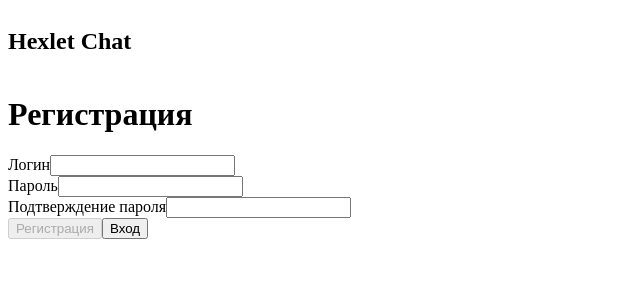
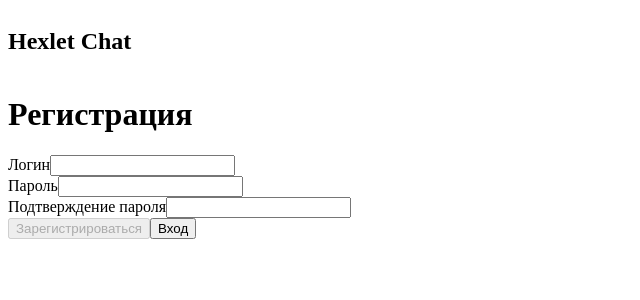
Before and after one commit to anmord/frontend-project-12, a React (Vite) app in the folder frontend/: page /signup in a window 1280 px wide. Shown: the top 300 px of the page, without its empty margins (0-640 px from the left). Built offline with nearby package versions, Linux system fonts and the light colour scheme; no server answers; what leo-profanity would draw is missing.

Commit message:
renamed button signup

```diff
--- a/frontend/src/i18n.js
+++ b/frontend/src/i18n.js
@@ -7,6 +7,7 @@ const resources = {
       appName: 'Hexlet Chat',
       login: 'Вход',
       signup: 'Регистрация',
+      signupButton: 'Зарегистрироваться',
       logout: 'Выйти',
       homePage: 'Домашняя страница',
       username: 'Ник: {{name}}',
--- a/frontend/src/pages/Signup.jsx
+++ b/frontend/src/pages/Signup.jsx
@@ -89,7 +89,7 @@ export const SignupPage = () => {
               />
               <ErrorMessage name="confirmPassword" component="div" />
             </div>
-            <button type="submit" disabled={isSubmitting || !isValid}>{t('signup')}</button>
+            <button type="submit" disabled={isSubmitting || !isValid}>{t('signupButton')}</button>
             <button type="button" onClick={() => navigate('/login')}>{t('login')}</button>
           </Form>
         )}
```
